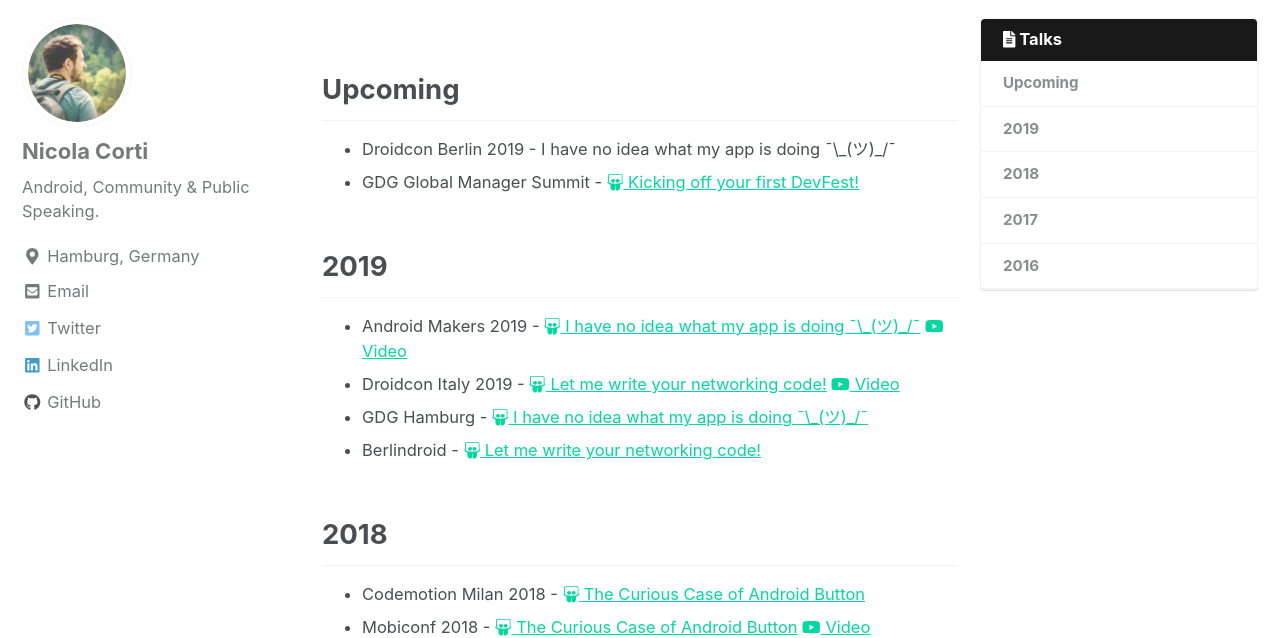
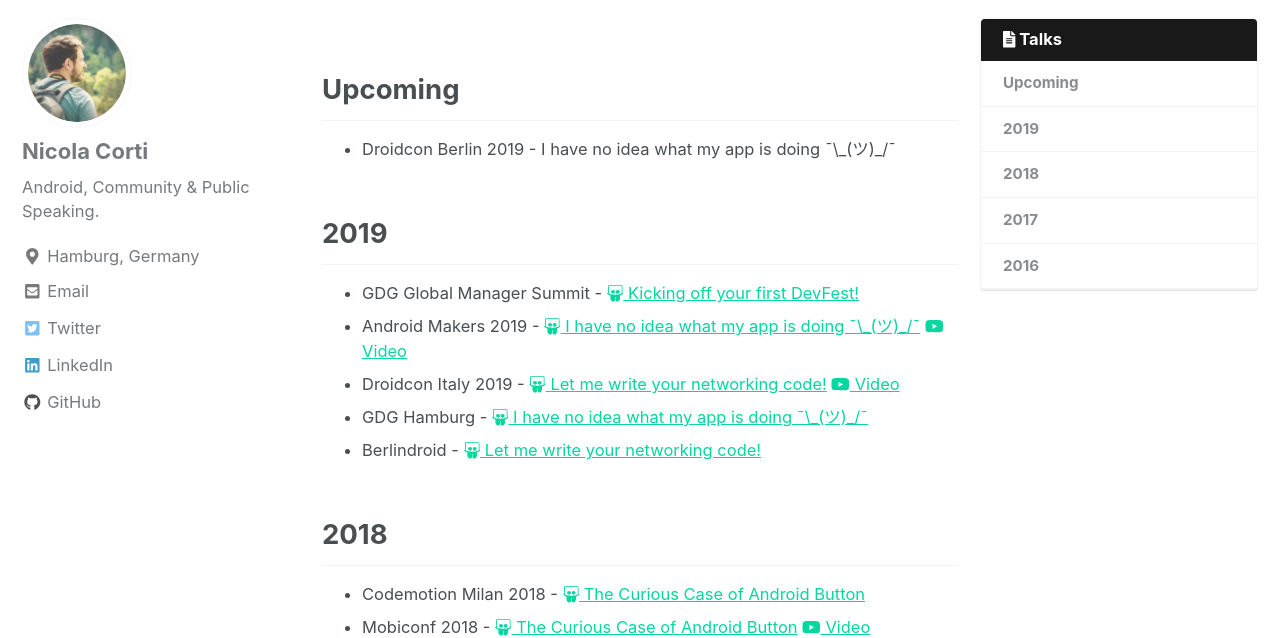
Before and after one commit to cortinico/cortinico.github.io, a Jekyll site: the page built from _pages/talks.md, in a window 1280 px wide and 900 px high, cut to the strip 262-900 px from the top of the window. Built offline with Jekyll 4.4.1, drawn with Linux system fonts in a browser that asks for light colours; nearby versions of some CDN libraries.

Commit message:
Moving  to the 2019 section

```diff
--- a/_pages/talks.md
+++ b/_pages/talks.md
@@ -15,11 +15,11 @@
 
 ## Upcoming
 * Droidcon Berlin 2019 - I have no idea what my app is doing ¯\\\_(ツ)_/¯
-* GDG Global Manager Summit - [<i class="fab fa-slideshare"></i> Kicking off your first DevFest!](http://bit.ly/howtodevfest)
 {: .talk-section }
 
 ## 2019
 
+* GDG Global Manager Summit - [<i class="fab fa-slideshare"></i> Kicking off your first DevFest!](http://bit.ly/howtodevfest)
 * Android Makers 2019 - [<i class="fab fa-slideshare"></i> I have no idea what my app is doing ¯\\\_(ツ)_/¯](http://bit.ly/ihavenoideawhatmyappisdoing) [<i class="fab fa-youtube"></i> Video](https://www.youtube.com/watch?v=GtZ-WZWoneQ)
 * Droidcon Italy 2019 - [<i class="fab fa-slideshare"></i> Let me write your networking code!](http://bit.ly/slides-codegen) [<i class="fab fa-youtube"></i> Video](https://www.youtube.com/watch?v=A8kL2QYp8wE)
 * GDG Hamburg - [<i class="fab fa-slideshare"></i> I have no idea what my app is doing ¯\\\_(ツ)_/¯](http://bit.ly/ihavenoideawhatmyappisdoing)
```
